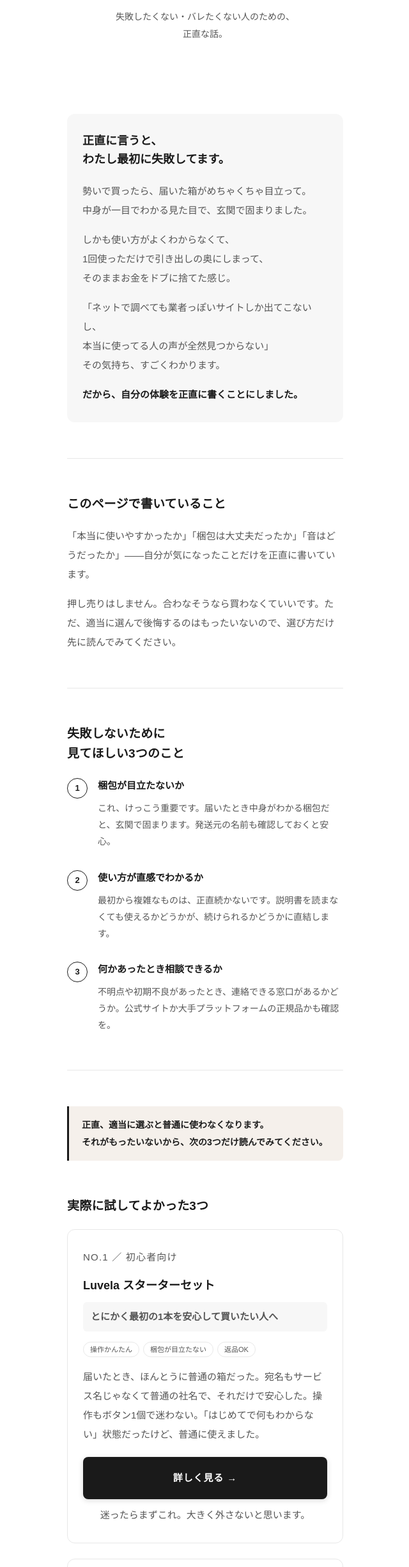
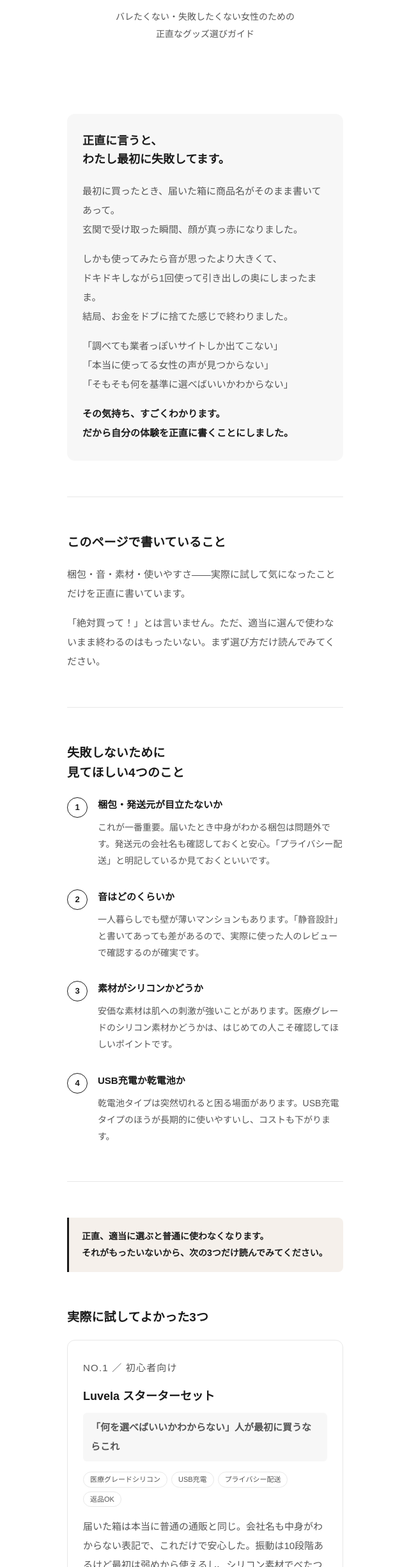
Before and after one commit to ksk0327/affiliate-lp, a plain HTML site: page index.html in a window 1280 px wide. Shown: the part 251-2700 px from the top of the page at 64% size, without its empty margins (319-959 px from the left). Drawn offline with Linux system fonts and the light colour scheme.

Commit message:
update: adult goods specific copy, privacy/sound/material focused

```diff
--- a/index.html
+++ b/index.html
@@ -3,12 +3,12 @@
 <head>
   <meta charset="UTF-8">
   <meta name="viewport" content="width=device-width, initial-scale=1.0">
-  <meta name="description" content="はじめてのセルフケアアイテム選び。失敗したくない・バレたくない女性のための正直ガイド。初心者向け・静音・コンパクトの3タイプを比較。">
+  <meta name="description" content="はじめてのアダルトグッズ選び。失敗したくない・バレたくない女性のための正直ランキング。初心者向け・静音・コンパクトの3タイプを比較。">
   <meta name="robots" content="index, follow">
-  <meta property="og:title" content="はじめてでも後悔しない — セルフケアの選び方">
-  <meta property="og:description" content="初めてで不安な女性のための、正直なセルフケアアイテムガイド。">
+  <meta property="og:title" content="はじめてでも後悔しない — 女性向けアダルトグッズの選び方">
+  <meta property="og:description" content="失敗したくない・バレたくない女性のための、正直なグッズ選びガイド。">
   <meta property="og:type" content="website">
-  <title>はじめてでも後悔しない — セルフケアの選び方</title>
+  <title>はじめてでも後悔しない — 女性向けアダルトグッズの選び方</title>
   <link rel="stylesheet" href="style.css">
 </head>
 <body>
@@ -20,7 +20,7 @@
       はじめてでも<br>後悔しない選び方、<br>あります。
     </h1>
     <p class="hero__sub">
-      失敗したくない・バレたくない人のための、<br>正直な話。
+      バレたくない・失敗したくない女性のための<br>正直なグッズ選びガイド
     </p>
   </header>
 
@@ -31,21 +31,21 @@
       <div class="empathy-box">
         <h2 class="empathy-box__title">正直に言うと、<br>わたし最初に失敗してます。</h2>
         <p>
-          勢いで買ったら、届いた箱がめちゃくちゃ目立って。<br>
-          中身が一目でわかる見た目で、玄関で固まりました。
+          最初に買ったとき、届いた箱に商品名がそのまま書いてあって。<br>
+          玄関で受け取った瞬間、顔が真っ赤になりました。
         </p>
         <p>
-          しかも使い方がよくわからなくて、<br>
-          1回使っただけで引き出しの奥にしまって、<br>
-          そのままお金をドブに捨てた感じ。
+          しかも使ってみたら音が思ったより大きくて、<br>
+          ドキドキしながら1回使って引き出しの奥にしまったまま。<br>
+          結局、お金をドブに捨てた感じで終わりました。
         </p>
         <p>
-          「ネットで調べても業者っぽいサイトしか出てこないし、<br>
-          本当に使ってる人の声が全然見つからない」<br>
-          その気持ち、すごくわかります。
+          「調べても業者っぽいサイトしか出てこない」<br>
+          「本当に使ってる女性の声が見つからない」<br>
+          「そもそも何を基準に選べばいいかわからない」
         </p>
         <p class="empathy-box__end">
-          だから、自分の体験を正直に書くことにしました。
+          その気持ち、すごくわかります。<br>だから自分の体験を正直に書くことにしました。
         </p>
       </div>
     </section>
@@ -56,42 +56,50 @@
     <section class="section" id="solution">
       <h2 class="section__title">このページで書いていること</h2>
       <p>
-        「本当に使いやすかったか」「梱包は大丈夫だったか」「音はどうだったか」——自分が気になったことだけを正直に書いています。
+        梱包・音・素材・使いやすさ——実際に試して気になったことだけを正直に書いています。
       </p>
       <p>
-        押し売りはしません。合わなそうなら買わなくていいです。ただ、適当に選んで後悔するのはもったいないので、選び方だけ先に読んでみてください。
+        「絶対買って！」とは言いません。ただ、適当に選んで使わないまま終わるのはもったいない。まず選び方だけ読んでみてください。
       </p>
     </section>
 
     <hr class="divider">
 
-    <!-- ④ 選び方（3つ） -->
+    <!-- ④ 選び方（4つ） -->
     <section class="section" id="guide">
       <h2 class="section__title">
-        失敗しないために<br>見てほしい3つのこと
+        失敗しないために<br>見てほしい4つのこと
       </h2>
 
       <div class="step">
         <div class="step__num">1</div>
         <div class="step__body">
-          <strong>梱包が目立たないか</strong>
-          <p>これ、けっこう重要です。届いたとき中身がわかる梱包だと、玄関で固まります。発送元の名前も確認しておくと安心。</p>
+          <strong>梱包・発送元が目立たないか</strong>
+          <p>これが一番重要。届いたとき中身がわかる梱包は問題外です。発送元の会社名も確認しておくと安心。「プライバシー配送」と明記しているか見ておくといいです。</p>
         </div>
       </div>
 
       <div class="step">
         <div class="step__num">2</div>
         <div class="step__body">
-          <strong>使い方が直感でわかるか</strong>
-          <p>最初から複雑なものは、正直続かないです。説明書を読まなくても使えるかどうかが、続けられるかどうかに直結します。</p>
+          <strong>音はどのくらいか</strong>
+          <p>一人暮らしでも壁が薄いマンションもあります。「静音設計」と書いてあっても差があるので、実際に使った人のレビューで確認するのが確実です。</p>
         </div>
       </div>
 
       <div class="step">
         <div class="step__num">3</div>
         <div class="step__body">
-          <strong>何かあったとき相談できるか</strong>
-          <p>不明点や初期不良があったとき、連絡できる窓口があるかどうか。公式サイトか大手プラットフォームの正規品かも確認を。</p>
+          <strong>素材がシリコンかどうか</strong>
+          <p>安価な素材は肌への刺激が強いことがあります。医療グレードのシリコン素材かどうかは、はじめての人こそ確認してほしいポイントです。</p>
+        </div>
+      </div>
+
+      <div class="step">
+        <div class="step__num">4</div>
+        <div class="step__body">
+          <strong>USB充電か乾電池か</strong>
+          <p>乾電池タイプは突然切れると困る場面があります。USB充電タイプのほうが長期的に使いやすいし、コストも下がります。</p>
         </div>
       </div>
     </section>
@@ -114,60 +122,63 @@
       <article class="card">
         <p class="card__rank">NO.1 ／ 初心者向け</p>
         <h3 class="card__name">Luvela スターターセット</h3>
-        <p class="card__reason">とにかく最初の1本を安心して買いたい人へ</p>
+        <p class="card__reason">「何を選べばいいかわからない」人が最初に買うならこれ</p>
         <div class="card__tags">
-          <span class="tag">操作かんたん</span>
-          <span class="tag">梱包が目立たない</span>
+          <span class="tag">医療グレードシリコン</span>
+          <span class="tag">USB充電</span>
+          <span class="tag">プライバシー配送</span>
           <span class="tag">返品OK</span>
         </div>
         <p class="card__desc">
-          届いたとき、ほんとうに普通の箱だった。宛名もサービス名じゃなくて普通の社名で、それだけで安心した。操作もボタン1個で迷わない。「はじめてで何もわからない」状態だったけど、普通に使えました。
+          届いた箱は本当に普通の通販と同じ。会社名も中身がわからない表記で、これだけで安心した。振動は10段階あるけど最初は弱めから使えるし、シリコン素材でべたつかない。「はじめてで何もわからない」状態でも普通に使えました。充電もUSBで楽。
         </p>
         <!-- ▼ 差し替え箇所 [商品A] アフィリエイトリンク -->
         <a href="https://example.com/product-a" class="btn btn--fill" target="_blank" rel="noopener noreferrer">
           詳しく見る →
         </a>
-        <p class="cta-push">迷ったらまずこれ。大きく外さないと思います。</p>
+        <p class="cta-push">迷ったらまずこれ。はじめてで大きく外すことはないと思います。</p>
       </article>
 
       <!-- 商品2: 静音タイプ -->
       <article class="card">
         <p class="card__rank">NO.2 ／ 静音タイプ</p>
         <h3 class="card__name">Silfera クワイエットシリーズ</h3>
-        <p class="card__reason">音が気になってずっと踏み出せなかった人へ</p>
+        <p class="card__reason">音が気になって踏み出せない人には、これが一番安心</p>
         <div class="card__tags">
-          <span class="tag">音が静か</span>
-          <span class="tag">バレにくい</span>
-          <span class="tag">公式サポートあり</span>
+          <span class="tag">業界最静音クラス</span>
+          <span class="tag">シリコン素材</span>
+          <span class="tag">防水</span>
+          <span class="tag">USB充電</span>
         </div>
         <p class="card__desc">
-          「静か」ってどのくらい？と思ってたけど、本当に生活音レベルだった。換気扇の音よりたぶん静か。壁薄めのマンションだったけど、使ってて気になったことは一度もなかった。音気にしてたけど、これはほぼ気にならなかったです。
+          音が気になってずっと買えなかった人向け。「静か」って書いてあるやつはたくさんあるけど、これは本当に違った。換気扇つけてたらほぼ聞こえないレベル。壁薄めの賃貸でも使ってて気になったことは一度もなかった。防水なのでお風呂でも使えるのも地味にうれしかった。
         </p>
         <!-- ▼ 差し替え箇所 [商品B] アフィリエイトリンク -->
         <a href="https://example.com/product-b" class="btn btn--outline" target="_blank" rel="noopener noreferrer">
           詳しく見る →
         </a>
-        <p class="cta-push">音の不安がある人は、これ選んどけばまず大丈夫です。</p>
+        <p class="cta-push">音の心配がある人は、これ選んどけばまず大丈夫です。</p>
       </article>
 
       <!-- 商品3: コンパクトタイプ -->
       <article class="card">
         <p class="card__rank">NO.3 ／ コンパクトタイプ</p>
         <h3 class="card__name">Noa ミニケアシリーズ</h3>
-        <p class="card__reason">「どこに置くか」で悩みたくない人へ</p>
+        <p class="card__reason">収納・隠す場所に困りたくない人向け</p>
         <div class="card__tags">
-          <span class="tag">持ち運び可能</span>
-          <span class="tag">収納しやすい</span>
+          <span class="tag">手のひらサイズ</span>
+          <span class="tag">見た目がコスメっぽい</span>
+          <span class="tag">持ち運び可</span>
           <span class="tag">価格が手頃</span>
         </div>
         <p class="card__desc">
-          手のひらサイズで、引き出しに入れてもかさばらない。見た目も普通のコスメっぽくて、もし誰かに見られても全然大丈夫な感じ。置き場所や収納のことを全く考えなくて済んだのが、一番ストレスなかった。
+          手のひらに収まるサイズで、引き出しに入れてもかさばらない。見た目がコスメか美容器具っぽくて、誰かに見られても全然大丈夫な感じ。「どこに置こう、どう隠そう」という心配がゼロだったのが一番ストレスなかった。価格も試しやすい帯なので、最初の1本に迷ってる人にもいい。
         </p>
         <!-- ▼ 差し替え箇所 [商品C] アフィリエイトリンク -->
         <a href="https://example.com/product-c" class="btn btn--outline" target="_blank" rel="noopener noreferrer">
           詳しく見る →
         </a>
-        <p class="cta-push">置き場所・収納で悩みたくない人に、いちばん合ってると思います。</p>
+        <p class="cta-push">隠す場所・収納で悩みたくない人に、いちばん合ってると思います。</p>
       </article>
     </section>
 
@@ -197,6 +208,7 @@
 
   <footer class="footer">
     <p>
+      ※ 当サイトは18歳以上を対象としています。<br>
       ※ このページにはアフィリエイトリンクが含まれます。<br>
       掲載内容は個人の体験・感想です。効果を保証するものではありません。
     </p>
```
